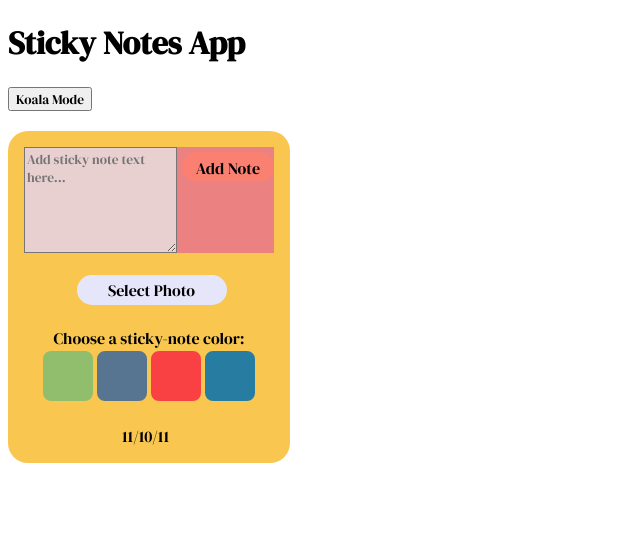
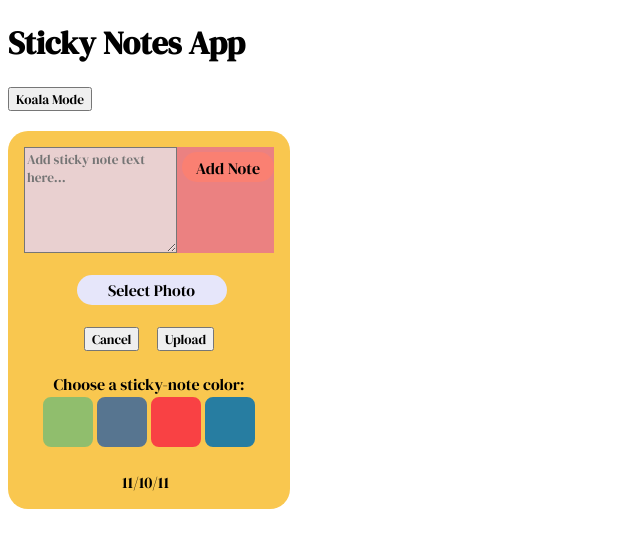
Before and after one commit to VPilipenko334/koala-sticky-notes, a React (Create React App) app: page / in a window 1280 px wide. Shown: the top 548 px of the page, without its empty margins (0-640 px from the left). Built offline with nearby package versions, Linux system fonts and the light colour scheme.

Commit message:
working on adding picture function

```diff
--- a/src/components/picture_form.jsx
+++ b/src/components/picture_form.jsx
@@ -4,14 +4,11 @@ export class UploadPicture extends React.Component {
     constructor(props) {
     super(props);
     this.state = {
-        id: "",
-        title: "",
-        description: "",
+        selectForm: 0,
         redirect: false,
         pictureFile: null,
         pictureUrl: null,
-        tError: false,
-        selectForm: 0
+        tError: false
     }
 
     this.handleFile = this.handleFile.bind(this);
@@ -28,28 +25,35 @@ export class UploadPicture extends React.Component {
         const file = e.target.files[0];
         const fileReader = new FileReader();
         fileReader.onloadend = () => {
+            let picture = new Image();
+            picture.src = e.target.result;
+            picture.onload = function(ev){
+            let canvas = document.getElementById('canvas')
+            let context = canvas.getContext('2d');
+            canvas.width = picture.width;
+            canvas.height = picture.height;
+            context.drawPicture(picture,0,0);
             this.setState({ pictureFile: file, pictureUrl: fileReader.result, selectForm: 1})
         }
     }
+}
 
     handleSubmit(e) {
-        e.prevenDefault();
         if (this.state.tError === false) {
             const formData = new FormData();
-            formData.append('picture[title]', this.state.title)
-            formData.append('picture[description]', this.state.description)
             formData.append('picture[picture]', this.state.picture)
         }
     }
 
     handleCancel(e) {
         e.preventDefault();
-        this.setState({ selectForm: 0})
+        this.setState({ selectForm: 0 })
     }
+
 
     render() {
 
-    const PreviewPicture = this.state.pictureUrl ? <img className="preview" height="100" width="100" src={this.state.pictureUrl} /> : null;
+    // const PreviewPicture = this.state.pictureUrl ? <img className="preview" height="100" width="100" src={this.state.pictureUrl} /> : null;
 
 
     if (this.state.selectForm === 0) {
@@ -59,7 +63,11 @@ export class UploadPicture extends React.Component {
                         <br/>
                         <center><button className="inputfile"><input type="file" onChange={this.handleFile} id="file" className="custom-file-input" /></button></center>
 
-                        <center><button className="file-upload"><label htmlFor="file">Select Photo</label></button></center>
+                        <center>
+                            <button className="file-upload"><label htmlFor="file">Select Photo</label></button> <br/><br/>
+                            <button className="cancel-button-form" onClick={this.handleCancel}>Cancel</button>&nbsp; &nbsp; &nbsp;
+                            <button className="cancel-button-form" type="submit" onClick={this.handleFile}>Upload</button>
+                        </center>
                     </div>
                 </div>
             )
@@ -73,13 +81,14 @@ export class UploadPicture extends React.Component {
                     </label>
                         {/* <form className="upload-form" onSubmit={this.handleSubmit}> */}
 
-                             {PreviewPicture}
-                                    <button className="cancel-button-form" onClick={this.handleCancel}>Cancel</button>&nbsp; &nbsp; &nbsp;
-                                    <button className="file-upload" type="submit">Upload</button>
+                             {/* {PreviewPicture} */}
+                             <input type="file" id="pictureUpload" className="off" onChange={this.handleFile} accept = "image/*"/>
+                            <label htmlFor="pictureUpload">Upload</label>
+                             <canvas id= "canvas"></canvas>
+
                                </div>
             )
     }
-
     }
 }
 
```
